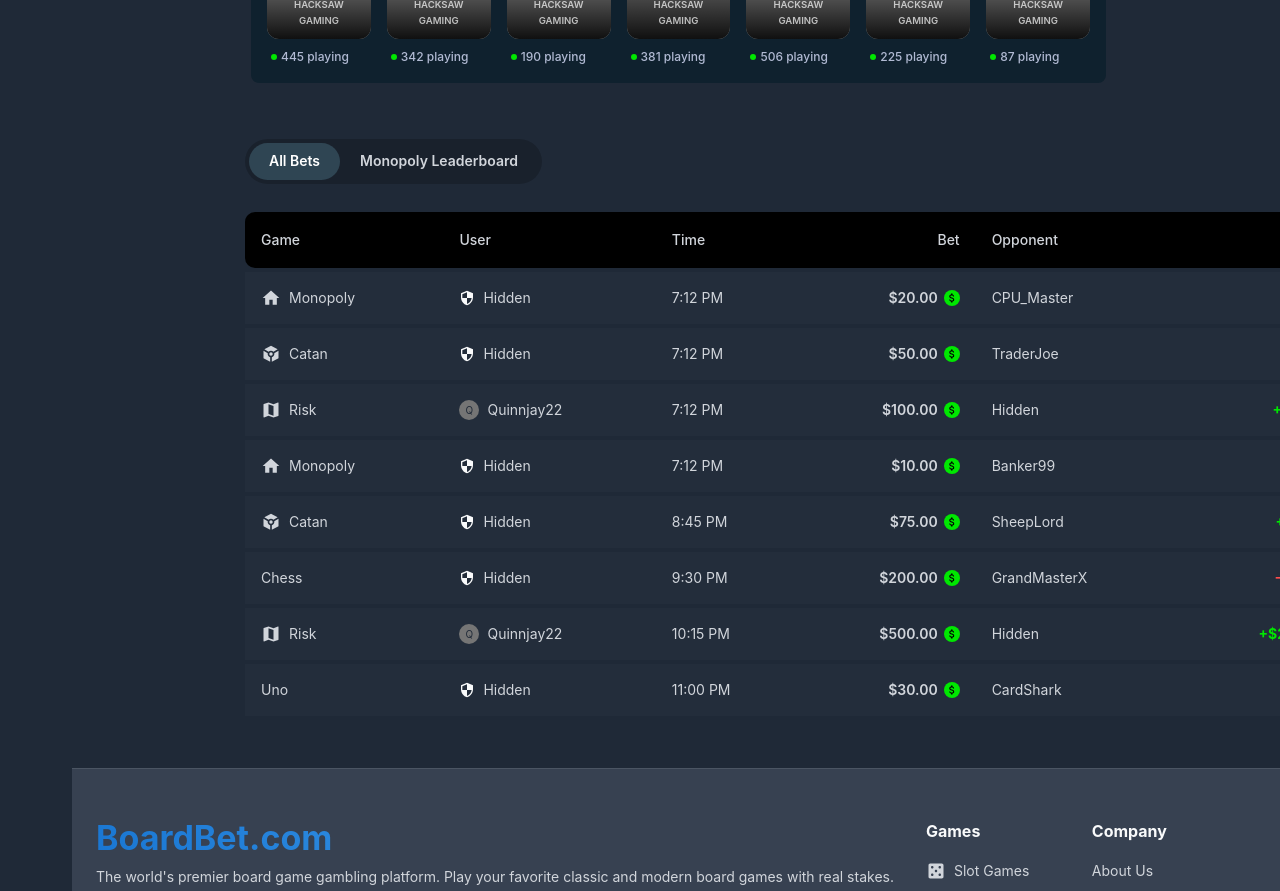
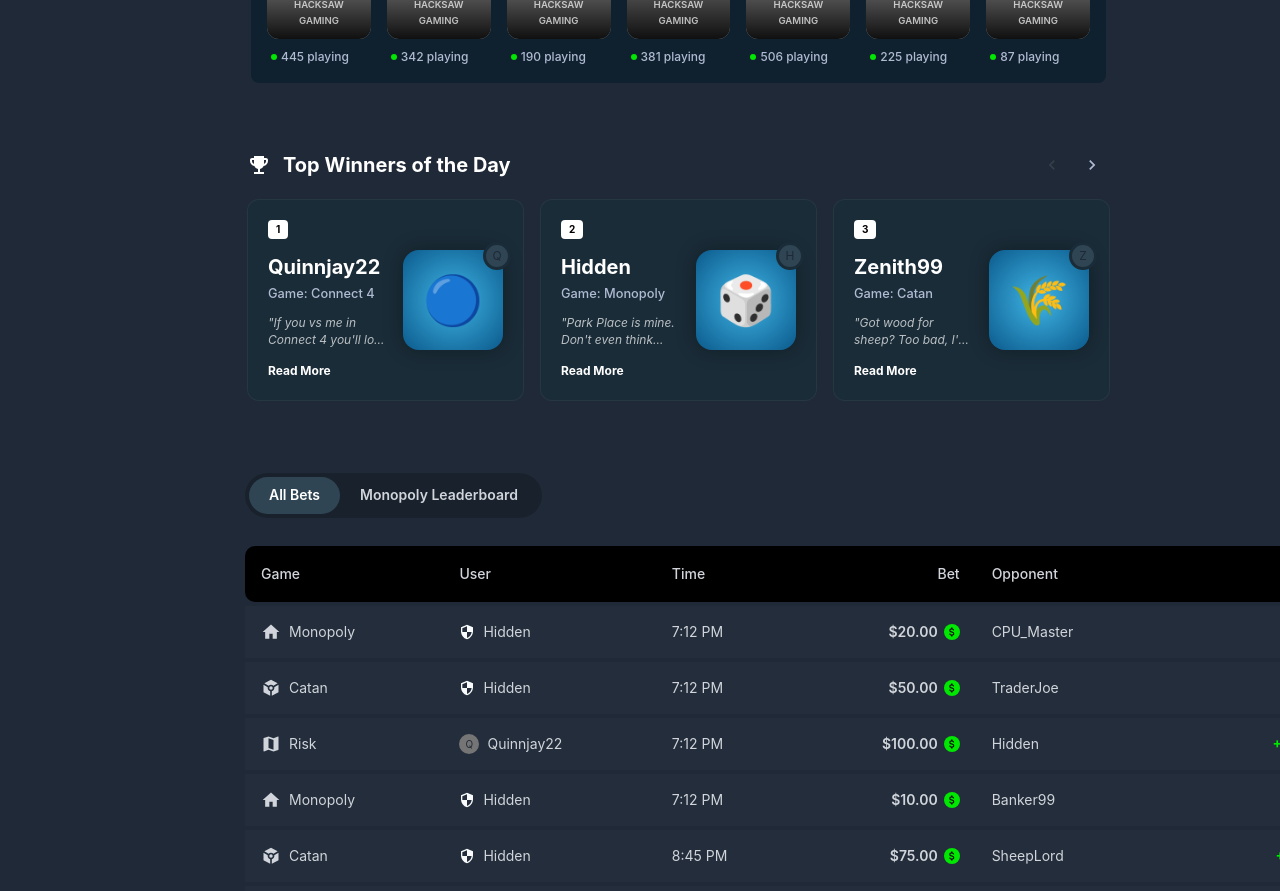
Before and after one commit to TennaThePhantom/BoardBet, a React (Vite) app: page / in a window 1280 px wide. Shown: the part 800-1691 px from the top of the page. Built offline with nearby package versions, Linux system fonts and the light colour scheme; grey boxes are pictures that could not be loaded; a web font is replaced by a local one.

Commit message:
homepage change

```diff
--- a/src/pages/HomePage.jsx
+++ b/src/pages/HomePage.jsx
@@ -3,6 +3,7 @@
 import SearchBar from "../components/SearchBar.jsx";
 import ImageSlider from "../components/ImageSlider.jsx";
 import BoardGameLeaderboard from "../components/BoardGameLeaderboard.jsx";
+import DailyWinnersSlider from "../components/DailyWinnersSlider.jsx";
 
 function HomePage() {
 	return (
@@ -10,6 +11,7 @@
 			<SocialBanner />
 			<SearchBar />
 			<ImageSlider />
+			<DailyWinnersSlider/>
 			<BoardGameLeaderboard/>
 		</>
 	);
```
